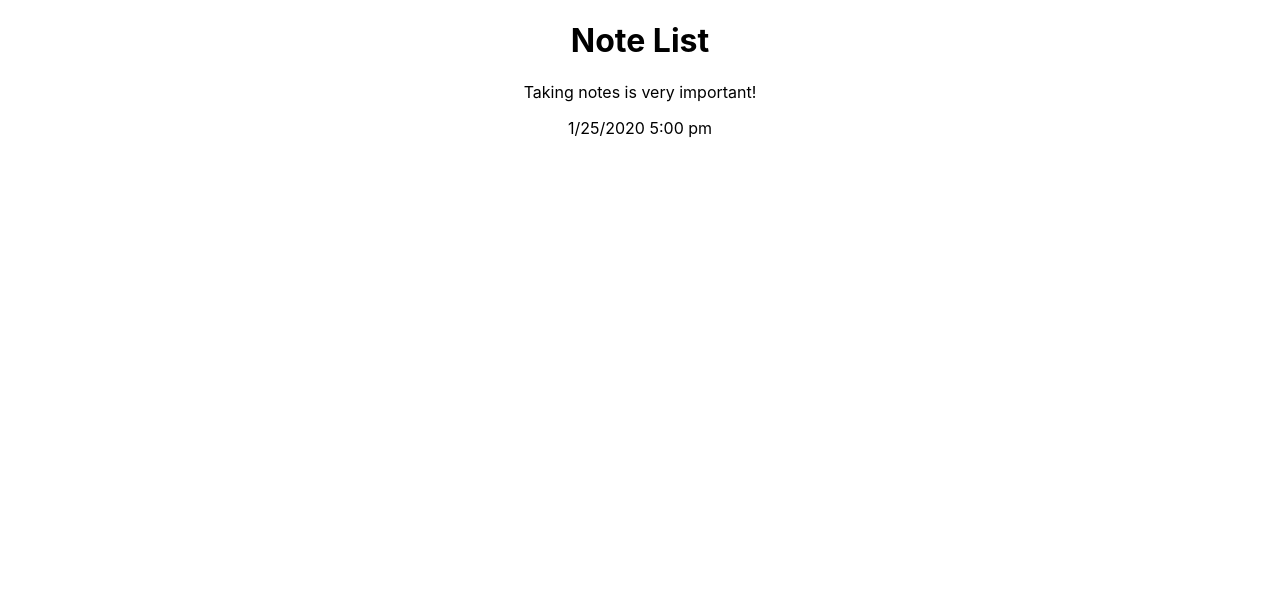
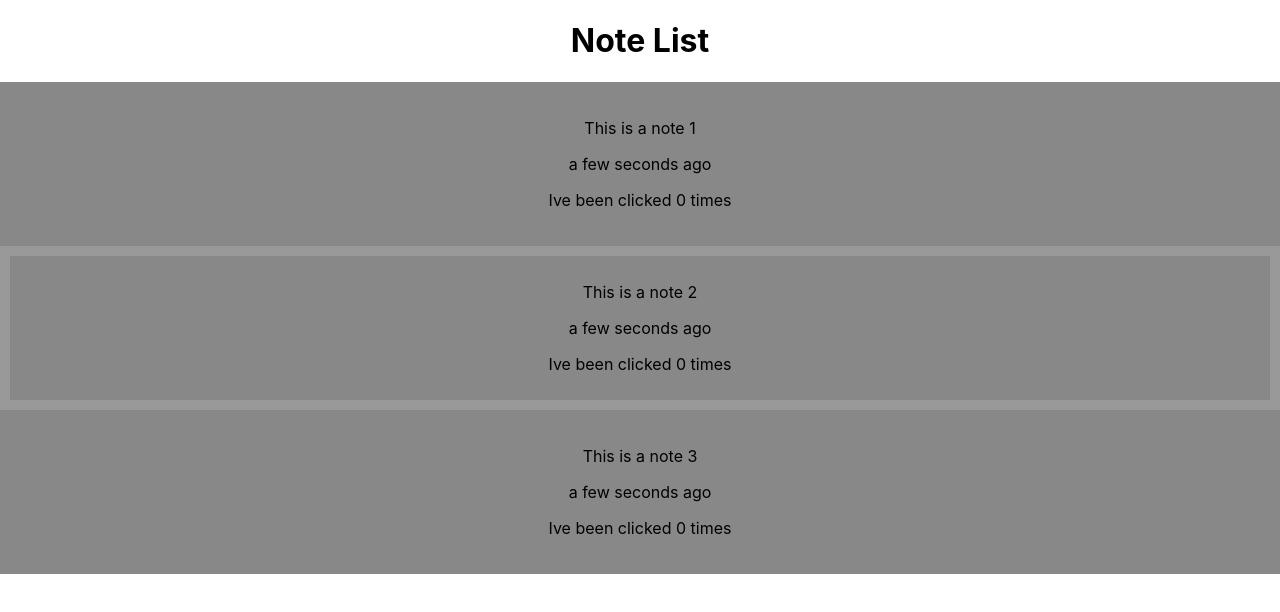
Before and after one commit to aklu/Duly-Noted, a React (Create React App) app: page / in a window 1280 px wide. Shown: the top 612 px of the page. Built offline with nearby package versions, Linux system fonts and the light colour scheme.

Commit message:
further add functionality to app to meet specifications of learning plan 3

```diff
--- a/package.json
+++ b/package.json
@@ -6,8 +6,11 @@
     "@testing-library/jest-dom": "^4.2.4",
     "@testing-library/react": "^9.4.0",
     "@testing-library/user-event": "^7.2.1",
+    "dayjs": "^1.8.20",
     "react": "^16.12.0",
     "react-dom": "^16.12.0",
+    "react-markdown": "^4.3.1",
+    "react-markdown-textarea": "^1.0.1",
     "react-scripts": "3.3.0"
   },
   "scripts": {
--- a/src/App.css
+++ b/src/App.css
@@ -2,37 +2,21 @@
   text-align: center;
 }
 
-.App-logo {
-  height: 40vmin;
-  pointer-events: none;
+.noteListItem {
+  background-color: #999999;
+  padding: 10px;
+  cursor: pointer;
 }
 
-@media (prefers-reduced-motion: no-preference) {
-  .App-logo {
-    animation: App-logo-spin infinite 20s linear;
-  }
+.noteListItem:nth-of-type(odd) {
+  background-color: #888888!important;
+
 }
 
-.App-header {
-  background-color: #282c34;
-  min-height: 100vh;
-  display: flex;
-  flex-direction: column;
-  align-items: center;
-  justify-content: center;
-  font-size: calc(10px + 2vmin);
-  color: white;
+.noteListItem:hover {
+  background-color: #777777;
 }
 
-.App-link {
-  color: #61dafb;
+.page button {
+  margin: 4px;
 }
-
-@keyframes App-logo-spin {
-  from {
-    transform: rotate(0deg);
-  }
-  to {
-    transform: rotate(360deg);
-  }
-}
--- a/src/components/NoteEditPage.js
+++ b/src/components/NoteEditPage.js
@@ -1,19 +1,25 @@
-import React from "react";
+import React, { useState } from "react";
 import PropTypes from "prop-types";
+import ReactMarkdown from "react-markdown";
 
  export default function NoteEditPage(props) {
-    const { text } = props;
+    const { onSave, text, onCancel, onDelete } = props;
+    const [value, setValue] = useState(text);
 
     return(
       <div className="page">
         <h1>Note Edit</h1>
-        <textarea>
-            {text}
-        </textarea>
+        <textarea value={value} onChange={(event) => setValue(event.target.value)}/>
+        <button type="button" onClick={() => onSave(value)}>Save</button>
+        <button type="button" onClick={() => onCancel(value)}>Cancel</button>
+        <button type="button" onClick={() => onDelete(value)}>Delete</button>
       </div>
     );
   }
 
   NoteEditPage.propTypes = {
+    onSave: PropTypes.func.isRequired,
+    onCancel: PropTypes.func.isRequired,
+    onDelete: PropTypes.func.isRequired,
     text: PropTypes.string.isRequired
   };
--- a/src/components/NoteListItem.js
+++ b/src/components/NoteListItem.js
@@ -1,30 +1,53 @@
-import React from "react";
+import React, { useState }from "react";
 import PropTypes from "prop-types";
+import dayjs from "dayjs";
+import relativeTime from "dayjs/plugin/relativeTime";
+import ReactMarkdown from "react-markdown";
 
+dayjs.extend(relativeTime);
 
 export default function NoteListItem(props) {
-    const MAX_LENGTH = 200
-
     const {
-        dateTimeText,
+        createdAt,
         id,
         onClick  = () => {},
         text,
       } = props;
 
+    const [timesClicked, setTimesClicked] = useState(0);
+
+    let truncatedText;
+    if (text.length > 200) {
+      truncatedText = `${text.substr(0, 200)}...`;
+    } else {
+      truncatedText = text;
+    }
+
+    function formatDate (date) {
+      if ((Date.now() - (168 * 60 * 60 * 1000)) <= date) {
+        date = dayjs(date).fromNow();
+      }
+      else if ((Date.now() - (168 * 60 * 60 * 1000)) > date) {
+        date = dayjs(date).format("h:m a on M/D/YYYY");
+      }
+      return date;
+    };
+
+    const handleItemClick = (event) => {
+      event.preventDefault();
+      setTimesClicked(timesClicked + 1);
+      if (onClick) {
+        onClick(id);
+      }
+    }
+
     return(
       <div className="noteListItem">
         <div className="noteList">
-          <div type="button" className="noteListItem" onClick={() => onClick(id)} >
-          {text.length > MAX_LENGTH ?
-            (
-            <div>
-                {`${text.substring(0, MAX_LENGTH)}...`}
-            </div>
-            ) :
-        <p>{text}</p>
-        }
-      <p> {dateTimeText} </p>
+          <div className="noteListItem" onClick={handleItemClick} >
+            <ReactMarkdown source={truncatedText}/>
+            <p> {formatDate(createdAt)} </p>
+            <p>Ive been clicked {timesClicked} times</p>
           </div>
         </div>
       </div>
@@ -32,8 +55,8 @@ export default function NoteListItem(props) {
   }
 
   NoteListItem.propTypes = {
-    text: PropTypes.string.isRequired,
+    createdAt: PropTypes.instanceOf(Date).isRequired,
     id: PropTypes.string.isRequired,
-    dateTimeText: PropTypes.string.isRequired,
-    onClick: PropTypes.func
+    onClick: PropTypes.func,
+    text: PropTypes.string.isRequired
   };
--- a/src/components/NoteListPage.js
+++ b/src/components/NoteListPage.js
@@ -1,21 +1,85 @@
-import React from "react";
+import React, { useState} from "react";
 import NoteListItem from "./NoteListItem";
+import NoteEditPage from "./NoteEditPage";
+
+const initialCreatedTime = (Date.now());
+
+const initialNotes = [
+  {
+    id: "1",
+    createdAt: new Date(initialCreatedTime),
+    text: "This is a note 1"
+  },
+  {
+    id: "2",
+    createdAt: new Date(initialCreatedTime),
+    text: "This is a note 2"
+
+  },
+  {
+    id: "3",
+    createdAt: new Date(initialCreatedTime),
+    text: "This is a note 3"
+
+  }
+]
 
 export default function NoteListPage() {
-  function handleListItemClick (id) {
-    alert( id + " clicked!");
+  const [selectedNoteId, setSelectedNoteId] = useState(null);
+  const [notes, setNotes] = useState(initialNotes);
+
+
+  const handleListItemClick = (id) => {
+    setSelectedNoteId(id);
   };
 
+  const handleOnSave = (newNoteText) => {
+    const updatedNotes = notes.map((note) => {
+      if(note.id === selectedNoteId){
+        return {
+          ...note,
+          text: newNoteText
+        };
+      }
+      return note;
+    });
+    setNotes(updatedNotes);
+
+    setSelectedNoteId(null);
+  };
+
+  const handleOnCancel = (clearId) => {
+    setSelectedNoteId(null);
+  };
+
+  const handleOnDelete = (deleteNote) => {
+        notes.splice((selectedNoteId - 1), 1)
+        setSelectedNoteId(null);
+  };
+
+  if (selectedNoteId) {
+    const selectedNote = notes.find((note) => note.id === selectedNoteId);
+    return (
+      <NoteEditPage onSave={handleOnSave} onCancel={handleOnCancel} onDelete={handleOnDelete} text={selectedNote.text}/>
+    );
+  }
     return(
       <div className="page">
         <h1>Note List</h1>
         <div className="noteList">
-        <NoteListItem
-          id="123"
-          text="Taking notes is very important! "
-          dateTimeText="1/25/2020 5:00 pm"
-          onClick={handleListItemClick}
-          />
+          {
+            notes.map((note, index) => {
+              return (
+                <NoteListItem
+                  createdAt={note.createdAt}
+                  id= {note.id}
+                  key={note.id}
+                  onClick={handleListItemClick}
+                  text= {note.text}
+                />
+              );
+            })
+          }
         </div>
       </div>
     );
```
Also changed, not shown: src/App.js (+6 -4 lines), 1 other file (tests, documents, lock files or other folders).
